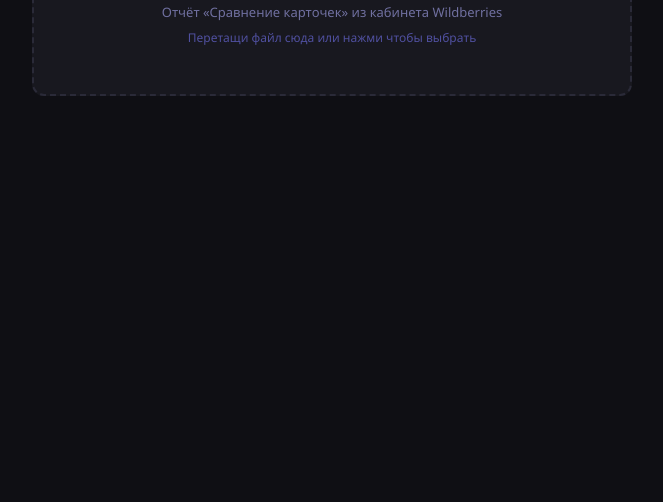
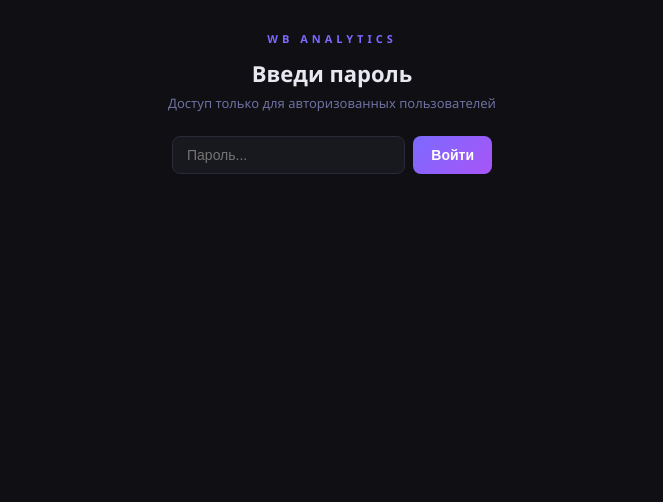
Before and after one commit to Mark-172365/WB-analyzer2, a plain HTML site: page wb-analyser/index.html in a window 1280 px wide. Shown: the part 298-800 px from the top of the page, without its empty margins (308-971 px from the left). Drawn offline with Linux system fonts and the light colour scheme.

Commit message:
Add files via upload

```diff
--- a/wb-analyser/index.html
+++ b/wb-analyser/index.html
@@ -451,6 +451,23 @@
     </style>
   </head>
   <body>
+  <!-- Экран пароля -->
+  <div id="passwordScreen" style="position:fixed;inset:0;background:#0f0f14;display:flex;align-items:center;justify-content:center;z-index:9999;flex-direction:column;gap:16px;">
+    <div style="text-align:center;margin-bottom:8px;">
+      <div style="font-size:11px;letter-spacing:4px;text-transform:uppercase;color:#7c6aff;margin-bottom:12px;font-weight:600;">WB Analytics</div>
+      <div style="font-size:22px;font-weight:700;color:#e8e8f0;margin-bottom:6px;">Введи пароль</div>
+      <div style="font-size:13px;color:#7070a0;">Доступ только для авторизованных пользователей</div>
+    </div>
+    <div style="display:flex;gap:8px;width:100%;max-width:320px;">
+      <input id="pwdInput" type="password" placeholder="Пароль..." style="flex:1;padding:10px 14px;border-radius:8px;background:#18181f;border:1px solid #2a2a38;color:#e8e8f0;font-size:14px;outline:none;" onkeydown="if(event.key==='Enter')checkPassword()">
+      <button onclick="checkPassword()" style="padding:10px 18px;border-radius:8px;background:linear-gradient(135deg,#7c6aff,#a855f7);color:white;border:none;font-size:14px;font-weight:600;cursor:pointer;">Войти</button>
+    </div>
+    <div id="pwdError" style="color:#ef4444;font-size:13px;display:none;">Неверный пароль</div>
+  </div>
+
+  <!-- Основной контент -->
+  <div id="mainContent" style="display:none;">
+
     <div class="header">
       <div class="logo">WB Analytics</div>
       <h1>Анализ конкурентов</h1>
@@ -1033,5 +1050,29 @@ ${JSON.stringify(dataForAI.topSearchQueries, null, 2)}
           .replace(/\n/g, "<br>");
       }
     </script>
+
+    <script>
+      async function checkPassword() {
+        const pwd = document.getElementById('pwdInput').value;
+        try {
+          const res = await fetch('/.netlify/functions/auth', {
+            method: 'POST',
+            headers: { 'Content-Type': 'application/json' },
+            body: JSON.stringify({ password: pwd })
+          });
+          const data = await res.json();
+          if (data.ok) {
+            document.getElementById('passwordScreen').style.display = 'none';
+            document.getElementById('mainContent').style.display = 'block';
+          } else {
+            document.getElementById('pwdError').style.display = 'block';
+          }
+        } catch(e) {
+          document.getElementById('pwdError').style.display = 'block';
+        }
+      }
+    </script>
+  </div>
+
   </body>
 </html>
```
